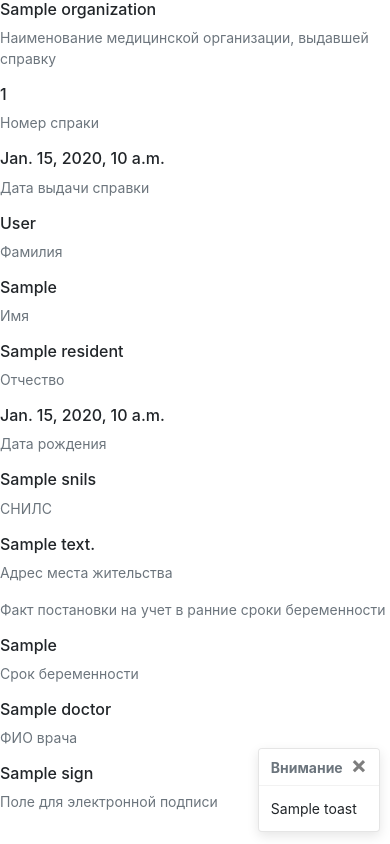
After one commit to joinc/Pregnancy, a Django app: template templates/print.html in a window 390 px wide. The commit adds this page. Run offline with Django 3.2, Linux system fonts and the light colour scheme; the template is opened without the code that fills it: most values are stand-ins (such as "Sample title", 1, 10 or a date in 2020); some libraries are stand-ins or nearby versions.

Commit message:
Parse XML, show card, log

```diff
--- a/Main/choices.py
+++ b/Main/choices.py
@@ -7,6 +7,8 @@ ROLE_CHOICES = (
 )
 
 EVENT_CHOICES = (
-    (0, 'Поиск'),
-    (1, 'Скачивание')
+    (0, 'Поиск по СНИЛС'),
+    (1, 'Просмотр карточки'),
+    (2, 'Скачивание xml-файла'),
+    (3, 'Печать карточки')
 )
--- a/Main/models.py
+++ b/Main/models.py
@@ -86,7 +86,7 @@ class Logs(models.Model):
         return '{0}'.format(self.event_date)
 
     class Meta:
-        ordering = 'event_date',
+        ordering = '-event_date',
         verbose_name = 'Логи'
         verbose_name_plural = 'Логи'
         managed = True
--- /dev/null
+++ b/templates/print.html
@@ -0,0 +1,72 @@
+{% extends "base.html" %}{% load static %}
+{% block html_title %}Печать справки о постановке на учет по беременности и родам{% endblock %}
+{% block html_body_menu %}{% endblock %}
+{% block html_body %}
+    <body onload="printit()">
+    <script Language="Javascript">
+        function printit(){
+            if (window.print) {
+                window.print();
+                setTimeout(function () { window.close(); }, 100);
+            } else {
+                var WebBrowser = '<OBJECT ID="WebBrowser1" WIDTH=0 HEIGHT=0 CLASSID="CLSID:8856F961-340A-11D0-A96B-00C04FD705A2"></OBJECT>';
+                document.body.insertAdjacentHTML('beforeEnd', WebBrowser);
+                WebBrowser1.ExecWB(6, 2);//Use a 1 vs. a 2 for a prompting dialog box WebBrowser1.outerHTML = "";
+            }
+        }
+    </script>
+    <div class="mb-3">
+        <h6>{{ card.organization }}</h6>
+        <small class="form-text text-muted">Наименование медицинской организации, выдавшей справку</small>
+    </div>
+    <div class="mb-3">
+        <h6>{{ card.number }}</h6>
+        <small class="form-text text-muted">Номер спраки</small>
+    </div>
+    <div class="mb-3">
+        <h6>{{ card.issue_date }}</h6>
+        <small class="form-text text-muted">Дата выдачи справки</small>
+    </div>
+    <div class="row">
+        <div class="col-md-4 mb-3">
+            <h6>{{ card.resident.last_name }}</h6>
+            <small class="form-text text-muted">Фамилия</small>
+        </div>
+        <div class="col-md-4 mb-3">
+            <h6>{{ card.resident.first_name }}</h6>
+            <small class="form-text text-muted">Имя</small>
+        </div>
+        <div class="col-md-4 mb-3">
+            <h6>{{ card.resident.middle_name }}</h6>
+            <small class="form-text text-muted">Отчество</small>
+        </div>
+    </div>
+    <div class="mb-3">
+        <h6>{{ card.resident.birthday}}</h6>
+        <small class="form-text text-muted">Дата рождения</small>
+    </div>
+    <div class="mb-3">
+        <h6>{{ snils }}</h6>
+        <small class="form-text text-muted">СНИЛС</small>
+    </div>
+    <div class="mb-3">
+        <h6>{{ card.address }}</h6>
+        <small class="form-text text-muted">Адрес места жительства</small>
+    </div>
+    <div class="mb-3">
+        <h6>{% if card.early_registration %}<i class="fas fa-check"></i>{% else %}<i class="fas fa-times"></i>{% endif %}</h6>
+        <small class="form-text text-muted">Факт постановки на учет в ранние сроки беременности</small>
+    </div>
+    <div class="mb-3">
+        <h6>{{ card.period_pregnancy }}</h6>
+        <small class="form-text text-muted">Срок беременности</small>
+    </div>
+    <div class="mb-3">
+        <h6>{{ card.doctor }}</h6>
+        <small class="form-text text-muted">ФИО врача</small>
+    </div>
+    <div class="mb-3">
+        <h6>{{ card.sign }}</h6>
+        <small class="form-text text-muted">Поле для электронной подписи</small>
+    </div>
+{% endblock %}
--- a/templates/users.html
+++ b/templates/users.html
@@ -56,7 +56,7 @@
             <small class="d-block text-right mt-3">Всего пользователей: {{ usercount }}</small>
         </div>
     </main>
-    <!-- /Окно создания нового пользователя -->
+    <!-- Окно создания нового пользователя -->
     <div class="modal fade" id="ModalUserAdd" tabindex="-1" role="dialog" aria-labelledby="ModalUserAddTitle" aria-hidden="true">
         <div class="modal-dialog modal-dialog-centered modal-lg" role="document">
             <div class="modal-content text-left">
```
Also changed, not shown: Main/views.py (+49 -3 lines), Pregnancy/urls.py (+6 -1 lines), templates/card.html (added, +58 -0 lines), templates/index.html (+36 -6 lines).
